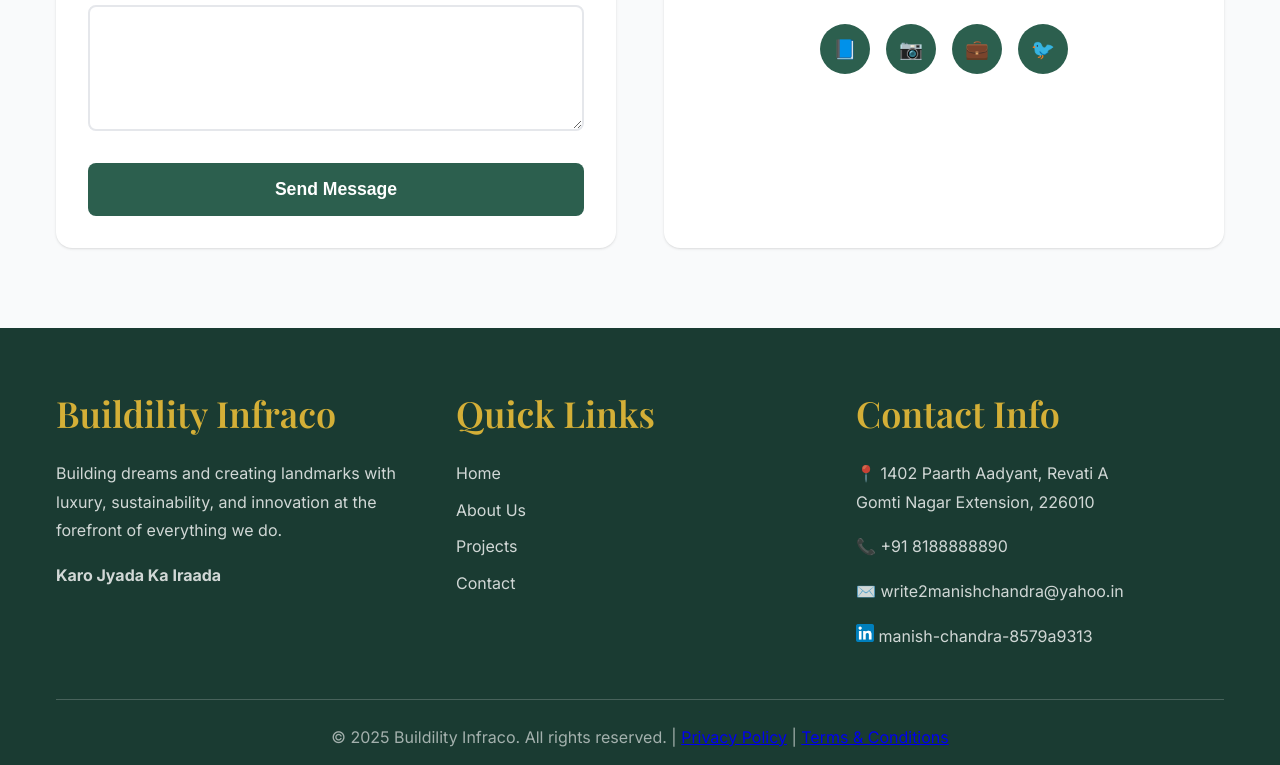
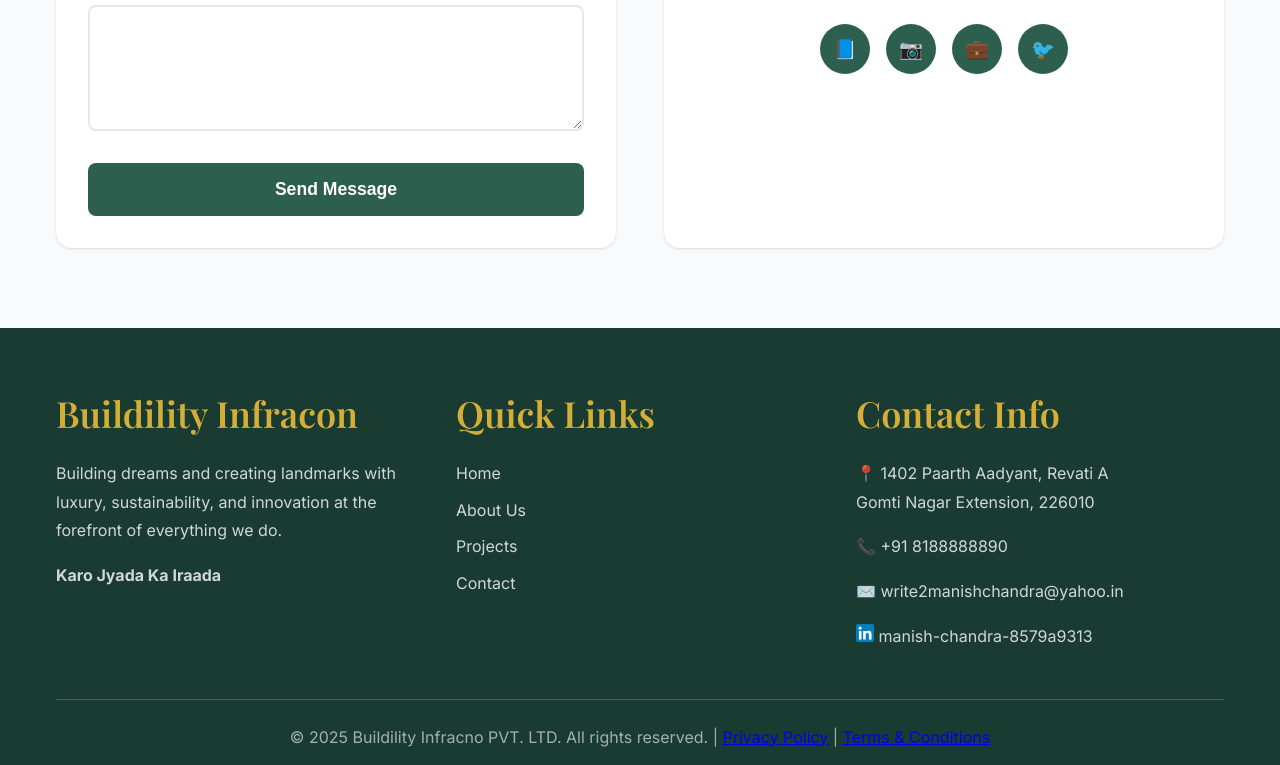
Before and after one commit to itsvishwamohan/buildility, a plain HTML site: page index.html in a window 1280 px wide. Shown: the part 4698-5463 px from the top of the page. Drawn offline with nearby package versions, Linux system fonts and the light colour scheme.

Commit message:
Fix company name from 'Infraco' to 'Infracon'

```diff
--- a/index.html
+++ b/index.html
@@ -3,7 +3,7 @@
 <head>
     <meta charset="UTF-8">
     <meta name="viewport" content="width=device-width, initial-scale=1.0">
-    <title>Buildility Infraco - Building Dreams, Creating Landmarks</title>
+    <title>Buildility Infracon - Building Dreams, Creating Landmarks</title>
     <meta name="description" content="Buildility Infraco - Premium real estate development company founded by Manish Chandra. Luxury living spaces coming soon to redefine urban excellence.">
     <link rel="preconnect" href="https://fonts.googleapis.com">
     <link rel="preconnect" href="https://fonts.gstatic.com" crossorigin>
@@ -1317,7 +1317,7 @@
     <!-- Features Section -->
     <section class="features section">
         <div class="container">
-            <h2>Why Choose Buildility Infraco</h2>
+            <h2>Why Choose Buildility Infracon</h2>
 
             <div class="features-grid">
                 <div class="feature-card">
@@ -1449,7 +1449,7 @@
         <div class="container">
             <div class="footer-content">
                 <div class="footer-section">
-                    <h3>Buildility Infraco</h3>
+                    <h3>Buildility Infracon</h3>
                     <p>Building dreams and creating landmarks with luxury, sustainability, and innovation at the forefront of everything we do.</p>
                     <p><strong>Karo Jyada Ka Iraada</strong></p>
                 </div>
@@ -1475,7 +1475,7 @@
             </div>
 
             <div class="footer-bottom">
-                <p>&copy; 2025 Buildility Infraco. All rights reserved. |
+                <p>&copy; 2025 Buildility Infracno PVT. LTD. All rights reserved. |
                 <a href="#">Privacy Policy</a> |
                 <a href="#">Terms &amp; Conditions</a></p>
             </div>
```
